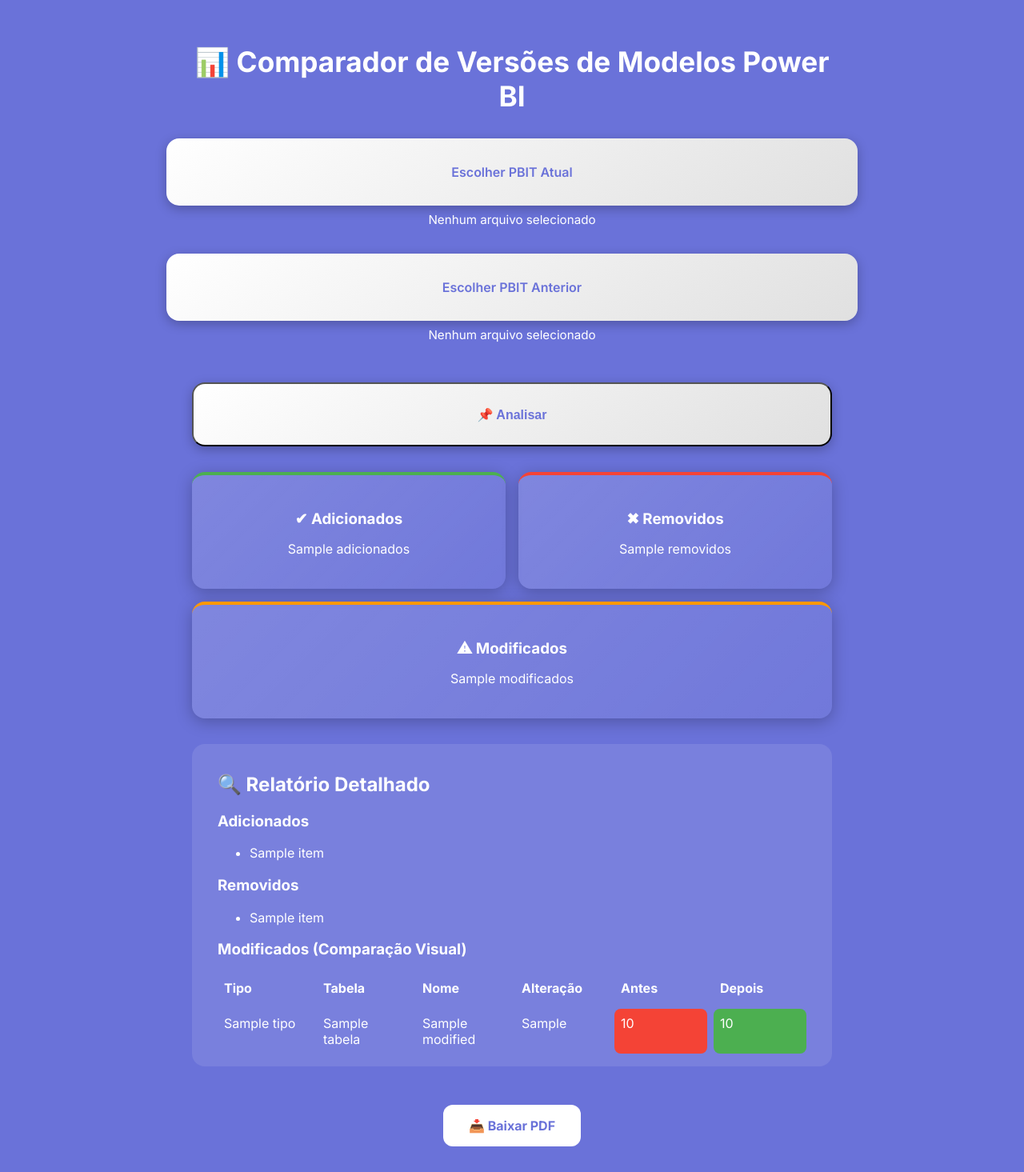
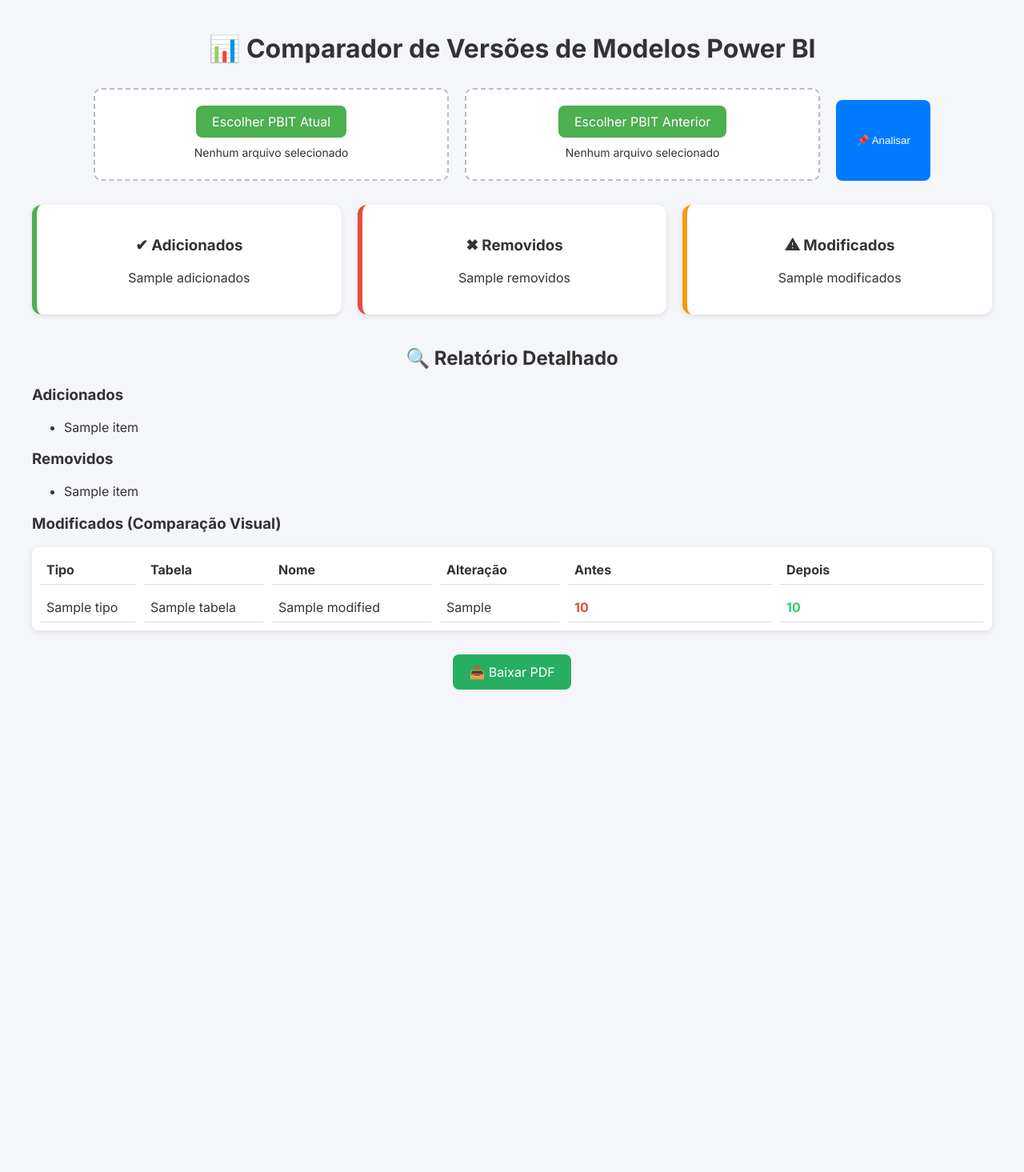
Before and after one commit to yuricassu/Comparador-de-Vers-es-do-Power-BI, a Flask app: template templates/index.html in a window 1280 px wide. Shown: the whole page at 80% size. After the commit the page ends 862 px from the top, so only its background shows below. Run offline with Flask 3, Linux system fonts and the light colour scheme; the template is opened without the code that fills it: most values are stand-ins (such as "Sample title", 1, 10 or a date in 2020).

Commit message:
Update style.css

```diff
--- a/static/style.css
+++ b/static/style.css
@@ -1,273 +1,219 @@
-/* Fonte moderna */
+/* Fonte global */
 body {
+    font-family: 'Inter', sans-serif;
+    background: #f5f6fa;
     margin: 0;
-    font-family: 'Inter', sans-serif;
-    background-color: #6A72D9;
-    color: #fff;
+    padding: 0;
+    color: #333;
 }
 
+/* Container principal */
 .container {
-    max-width: 800px;
-    margin: auto;
-    padding: 2rem;
-    text-align: center;
+    max-width: 1200px; /* Aumentado para evitar barra lateral */
+    margin: 0 auto;
+    padding: 20px;
 }
 
+/* Título */
 h1 {
-    margin-bottom: 2rem;
-    font-size: 2.2rem;
-    font-weight: 700;
+    text-align: center;
+    margin-bottom: 30px;
 }
 
+/* Upload */
 .upload-section {
     display: flex;
-    flex-direction: column;
-    gap: 1.8rem;
-    align-items: center;
-    margin-bottom: 2rem;
+    gap: 20px;
+    justify-content: center;
+    flex-wrap: wrap;
+    margin-bottom: 20px;
 }
 
 .file-upload-container {
-    width: 100%;
-    display: flex;
-    flex-direction: column;
-    align-items: center;
-    position: relative;
+    border: 2px dashed #bbb;
+    border-radius: 10px;
+    padding: 20px;
+    text-align: center;
+    background: #fff;
+    flex: 1;
+    min-width: 280px;
+    max-width: 400px;
+    cursor: pointer;
+    transition: all 0.3s ease-in-out;
+}
+
+.file-upload-container.dragover {
+    border-color: #4CAF50;
+    background: #f0fff0;
 }
 
 .custom-file-upload {
-    background: linear-gradient(145deg, #ffffff, #e0e0e0);
-    color: #6A72D9;
-    padding: 2rem;
-    border-radius: 16px;
-    font-weight: 600;
+    display: inline-block;
+    padding: 10px 20px;
+    background: #4CAF50;
+    color: #fff;
+    border-radius: 8px;
     cursor: pointer;
-    width: 100%;
-    text-align: center;
-    transition: all 0.3s ease;
-    box-shadow: 0 4px 14px rgba(0,0,0,0.25);
 }
-.custom-file-upload:hover {
-    transform: translateY(-3px);
-    box-shadow: 0 8px 28px rgba(0,0,0,0.35);
-}
-.custom-file-upload input {
+
+input[type="file"] {
     display: none;
 }
 
 .file-name {
-    margin-top: 0.5rem;
-    font-size: 0.95rem;
-    color: #fff;
-    word-break: break-all;
+    display: block;
+    margin-top: 10px;
+    font-size: 14px;
 }
 
 .upload-feedback {
-    font-size: 0.9rem;
-    margin-top: 0.3rem;
-    color: #00ff00;
+    display: block;
+    margin-top: 5px;
+    font-size: 13px;
 }
 
 /* Botão analisar */
 .analyze-btn {
-    margin-top: 1rem;
-    padding: 1.8rem;
-    width: 100%;
-    background: linear-gradient(145deg, #ffffff, #e0e0e0);
-    color: #6A72D9;
-    border-radius: 16px;
-    font-weight: 700;
+    background: #007bff;
+    color: white;
+    padding: 12px 25px;
+    border: none;
+    border-radius: 8px;
     cursor: pointer;
-    font-size: 1rem;
-    box-shadow: 0 4px 14px rgba(0,0,0,0.25);
-    transition: all 0.3s ease;
-}
-.analyze-btn:hover {
-    transform: translateY(-2px);
-    box-shadow: 0 8px 28px rgba(0,0,0,0.35);
+    margin-top: 15px;
+    transition: background 0.3s;
 }
 
-/* Progress bar */
+.analyze-btn:hover {
+    background: #0056b3;
+}
+
+/* Barra de progresso */
 .progress-bar {
     width: 100%;
-    background-color: rgba(255,255,255,0.3);
-    border-radius: 12px;
+    background: #ddd;
+    border-radius: 10px;
     overflow: hidden;
-    margin-top: 1rem;
+    margin-top: 20px;
+    height: 20px;
 }
+
 .progress {
-    width: 0%;
-    height: 12px;
-    background-color: #fff;
+    height: 100%;
+    width: 0;
+    background: #4CAF50;
     transition: width 0.4s ease;
-    border-radius: 12px;
 }
 
 /* Checkmark */
 .checkmark {
-    font-size: 1.5rem;
-    color: #00ff00;
-    margin-top: 1rem;
-    animation: fadeIn 0.8s ease-in-out;
+    margin-top: 15px;
+    font-size: 18px;
+    color: #4CAF50;
+    text-align: center;
 }
 
-/* Cards */
+/* Cards resumo */
 .cards {
     display: flex;
-    justify-content: space-between;
-    gap: 1rem;
-    margin-bottom: 2rem;
+    gap: 20px;
+    justify-content: center;
+    margin: 30px 0;
     flex-wrap: wrap;
 }
+
 .card {
-    background: linear-gradient(135deg, rgba(255,255,255,0.15), rgba(255,255,255,0.05));
-    padding: 1.5rem;
-    border-radius: 16px;
-    flex: 1 1 30%;
-    box-shadow: 0 4px 20px rgba(0,0,0,0.25);
-    transition: all 0.3s ease;
-    opacity: 0;
-    animation: fadeIn 0.8s forwards;
-}
-.card:hover {
-    transform: translateY(-3px);
-    box-shadow: 0 8px 28px rgba(0,0,0,0.35);
-}
-.card h3 { margin-bottom: 0.5rem; }
-.added { border-top: 4px solid #4caf50; }
-.removed { border-top: 4px solid #f44336; }
-.modified { border-top: 4px solid #ff9800; }
-
-/* Report section */
-.report-section {
-    text-align: left;
-    margin: 2rem 0;
-    background-color: rgba(255,255,255,0.1);
-    padding: 1rem 2rem;
-    border-radius: 16px;
-    max-height: 500px;
-    overflow-y: auto;
+    flex: 1;
+    min-width: 250px;
+    padding: 20px;
+    border-radius: 12px;
+    background: #fff;
+    box-shadow: 0 2px 6px rgba(0,0,0,0.1);
+    text-align: center;
 }
 
-/* Comparação visual com tooltip */
+.card.added {
+    border-left: 6px solid #4CAF50;
+}
+
+.card.removed {
+    border-left: 6px solid #e74c3c;
+}
+
+.card.modified {
+    border-left: 6px solid #f39c12;
+}
+
+/* Relatório detalhado */
+.report-section {
+    margin-top: 40px;
+}
+
+.report-section h2 {
+    text-align: center;
+    margin-bottom: 20px;
+}
+
+/* Tabela de modificados */
 .comparison-table {
     display: grid;
-    grid-template-columns: 1fr 1fr 1fr 1fr 1fr 1fr;
-    gap: 0.5rem;
-    margin-top: 1rem;
+    grid-template-columns: 120px 150px 200px 150px 1fr 1fr;
+    gap: 10px;
+    padding: 10px;
+    background: #fff;
+    border-radius: 8px;
+    box-shadow: 0 2px 8px rgba(0,0,0,0.1);
+
+    /* Corrigido: nunca estoura o container */
+    overflow-x: auto;
+    max-width: 100%;
 }
+
 .table-header {
-    font-weight: 700;
+    font-weight: bold;
+    background: #f0f0f0;
+    padding: 10px;
     display: contents;
 }
+
 .table-row {
     display: contents;
 }
-.table-header div, .table-row div {
-    padding: 0.5rem;
-    border-radius: 8px;
+
+.table-row > div,
+.table-header > div {
+    padding: 8px;
+    border-bottom: 1px solid #ddd;
+    word-wrap: break-word;
 }
+
+/* Valores antigos e novos */
 .old-value {
-    background-color: #f44336;
-    color: #fff;
-    cursor: help;
-}
-.new-value {
-    background-color: #4caf50;
-    color: #fff;
+    color: #e74c3c;
+    font-weight: bold;
     cursor: help;
 }
 
-/* PDF Download */
-.download {
-    display: inline-block;
-    margin-top: 1rem;
-    padding: 1rem 2rem;
-    background: #fff;
-    color: #6A72D9;
-    border-radius: 12px;
-    font-weight: 700;
-    text-decoration: none;
-    transition: all 0.3s ease;
-}
-.download:hover {
-    transform: translateY(-2px);
-    box-shadow: 0 6px 18px rgba(0,0,0,0.25);
+.new-value {
+    color: #2ecc71;
+    font-weight: bold;
+    cursor: help;
 }
 
-/* Animations */
-@keyframes fadeIn { from {opacity:0;} to {opacity:1;} }
-
-/* =========================
-   RESPONSIVIDADE
-========================= */
-@media (max-width: 768px) {
-    .container {
-        padding: 1rem;
-    }
-    h1 {
-        font-size: 1.8rem;
-    }
-    .custom-file-upload {
-        padding: 1.5rem;
-        font-size: 0.95rem;
-    }
-    .analyze-btn {
-        padding: 1.5rem;
-        font-size: 0.95rem;
-    }
-    .cards {
-        flex-direction: column;
-    }
-    .card {
-        flex: 1 1 100%;
-    }
-    .comparison-table {
-        grid-template-columns: 1fr 1fr;
-    }
-    .table-header div, .table-row div {
-        font-size: 0.85rem;
-        padding: 0.3rem;
-    }
-    .progress {
-        height: 10px;
-    }
-    .checkmark {
-        font-size: 1.3rem;
-    }
-    .download {
-        padding: 0.8rem 1.5rem;
-        font-size: 0.9rem;
-    }
+/* Download PDF */
+.download {
+    display: block;
+    text-align: center;
+    margin: 30px auto;
+    padding: 12px 20px;
+    background: #27ae60;
+    color: white;
+    text-decoration: none;
+    border-radius: 8px;
+    width: fit-content;
+    transition: background 0.3s;
 }
 
-@media (max-width: 480px) {
-    h1 {
-        font-size: 1.5rem;
-    }
-    .custom-file-upload {
-        padding: 1rem;
-        font-size: 0.9rem;
-    }
-    .analyze-btn {
-        padding: 1rem;
-        font-size: 0.9rem;
-    }
-    .comparison-table {
-        grid-template-columns: 1fr;
-    }
-    .table-header div, .table-row div {
-        font-size: 0.8rem;
-        padding: 0.25rem;
-    }
-    .progress {
-        height: 8px;
-    }
-    .checkmark {
-        font-size: 1.2rem;
-    }
-    .download {
-        padding: 0.7rem 1.2rem;
-        font-size: 0.85rem;
-    }
+.download:hover {
+    background: #1e8449;
 }
```
